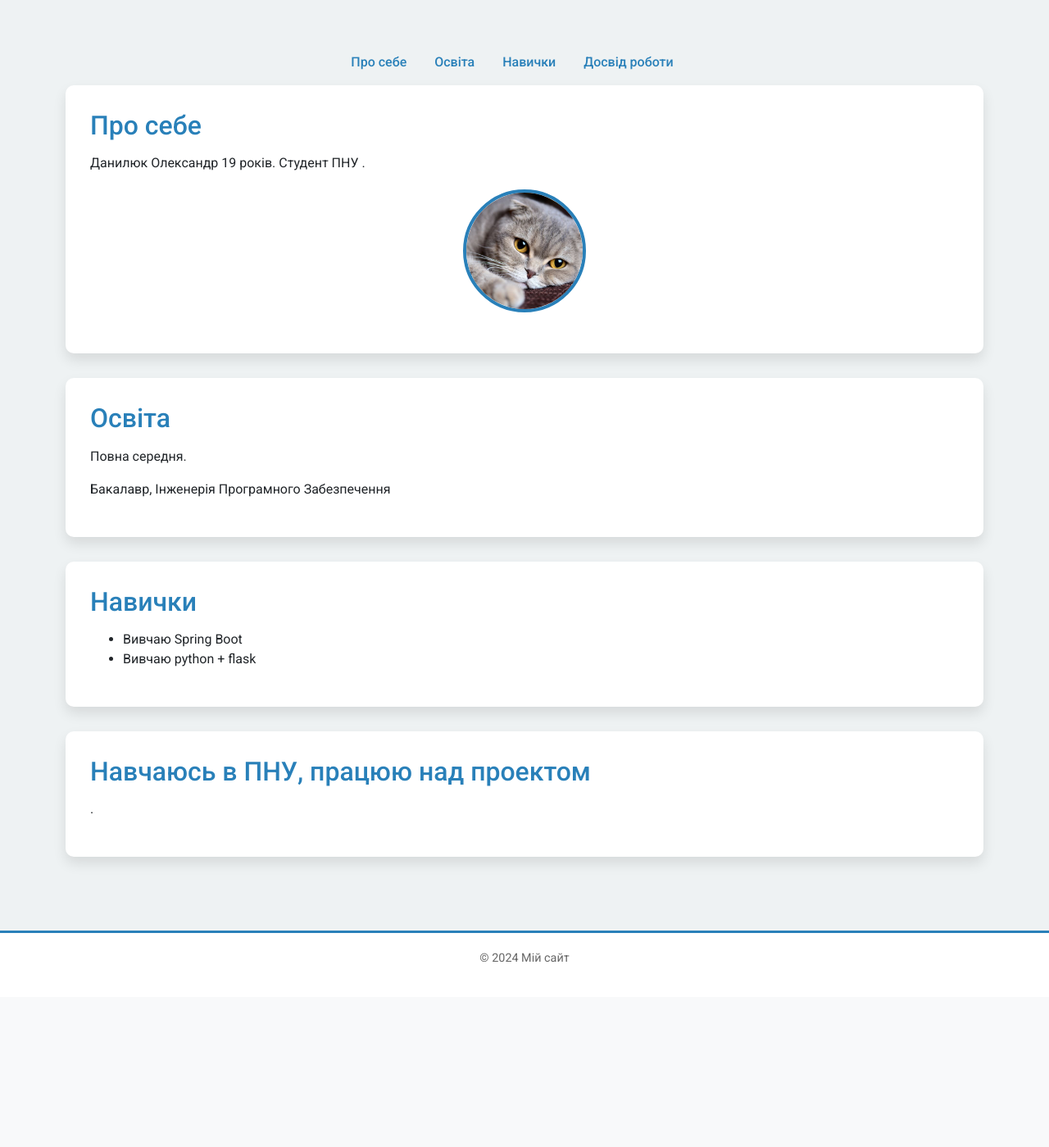
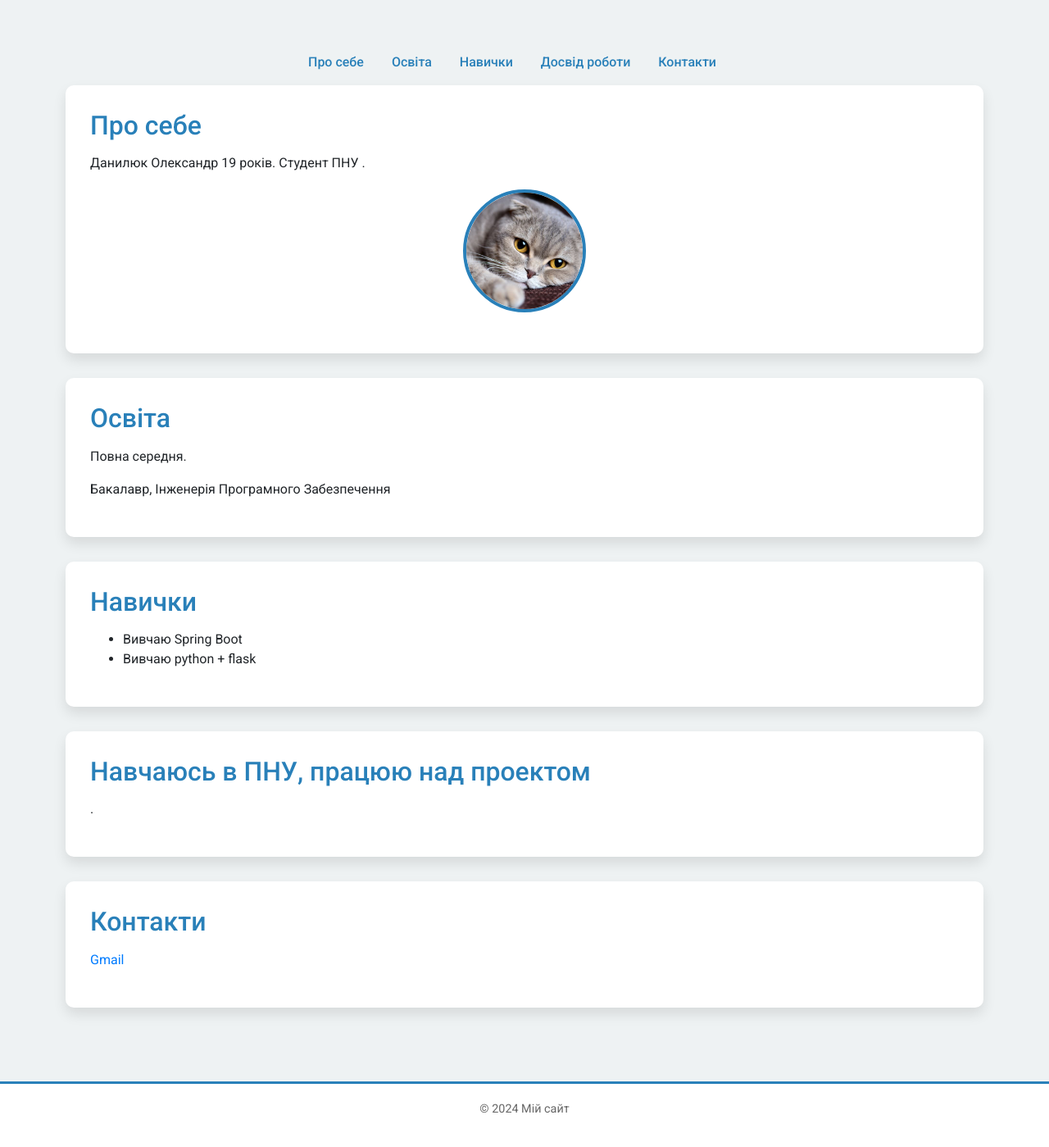
Before and after one commit to OleksandrDn/flask-app-lab, a Flask app: page /resume in a window 1280 px wide. Shown: the part 189-1588 px from the top of the page at 82% size. Before the commit the page ends 1362 px from the top, so only its background shows below. Run offline with Flask 3, Linux system fonts and the light colour scheme; some libraries are stand-ins or nearby versions.

Commit message:
add contacts in resume

```diff
--- a/templates/resume.html
+++ b/templates/resume.html
@@ -9,6 +9,7 @@
             <li><a href="#education">Освіта</a></li>
             <li><a href="#skills">Навички</a></li>
             <li><a href="#experience">Досвід роботи</a></li>
+            <li><a href="#contacts">Контакти</a></li>
         </ul>
     </nav>
 
@@ -37,4 +38,12 @@
         <h2>Навчаюсь в ПНУ, працюю над проектом</h2>
         <p>.</p>
     </section>
+
+    <section id="contacts">
+        <h2>Контакти</h2>
+        <p>
+            <a href="mailto:oleksandr.danyliuk.22@pnu.edu.ua?subject=Привіт&body=Я%20б хотів%20з вами%20зв'язатися.">Gmail</a>
+        </p>
+    </section>
+
 {% endblock %}
```
